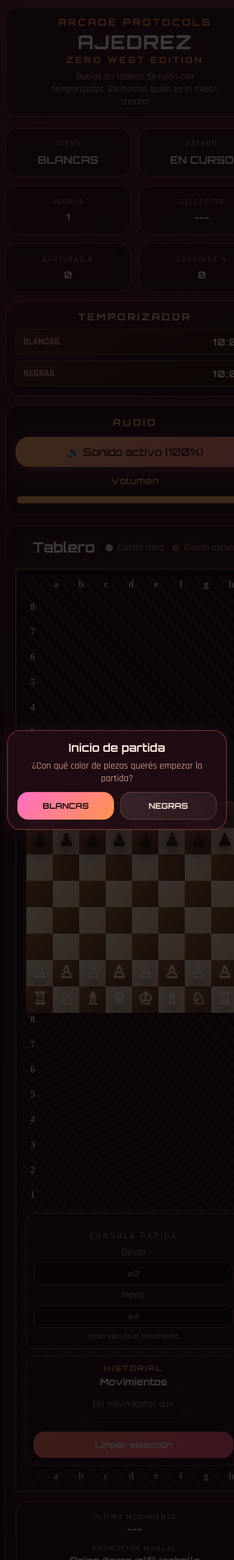
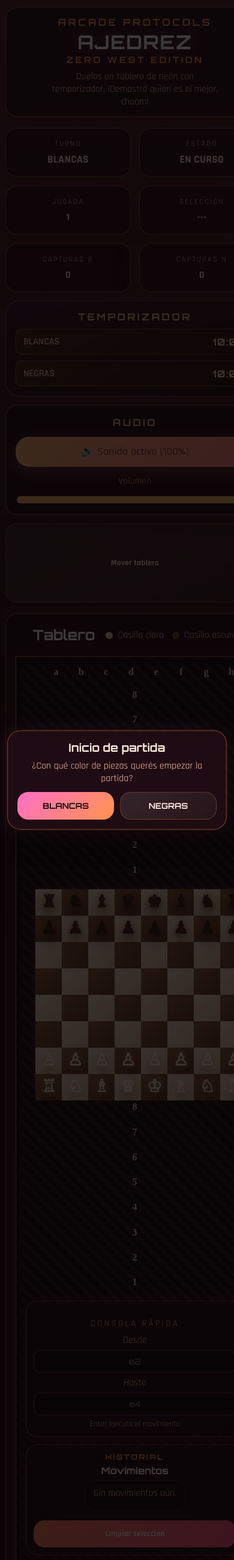
Before and after one commit to lu-developer476/Ajedrez, a Django app: page / in a window 390 px wide. Shown: the whole page at 60% size. Run offline with Django 5.2, Linux system fonts and the light colour scheme; data that the repository does not hold is empty.

Commit message:
Adjust tutorial, modals and control layout in UI (#18)

```diff
--- a/core/static/core/css/styles.css
+++ b/core/static/core/css/styles.css
@@ -99,6 +99,16 @@ body {
 .game-shell.font-theme-cinzel {
   --font-main: 'Cinzel', serif;
   --font-title: 'Cinzel', serif;
+}
+
+.game-shell.font-theme-rajdhani .btn,
+.game-shell.font-theme-rajdhani .stat-card strong,
+.game-shell.font-theme-rajdhani .board-info strong,
+.game-shell.font-theme-rajdhani .coordinates,
+.game-shell.font-theme-rajdhani .audio-state,
+.game-shell.font-theme-rajdhani .audio-label {
+  font-family: 'Rajdhani', sans-serif;
+  letter-spacing: 0.02em;
 }
 
 .game-shell.font-color-default {
@@ -1009,7 +1019,17 @@ body {
 .footer-separator { color: rgba(255,255,255,0.25); }
 
 @media (max-width: 1120px) {
-  .board-main-row { flex-wrap: wrap; }
+  .board-main-row {
+    flex-wrap: wrap;
+    flex-direction: column;
+    align-items: center;
+  }
+  .side-stack {
+    width: 100%;
+    min-width: 0;
+    grid-template-columns: repeat(2, minmax(240px, 1fr));
+    gap: 12px;
+  }
   .command-panel .mini-label {
     font-size: 0.92rem;
     letter-spacing: 0.22em;
@@ -1058,6 +1078,6 @@ body {
   .coords-top, .coords-bottom { margin-left: 30px; }
   .piece { font-size: clamp(1.55rem, 7vw, 2.2rem); }
   .footer { font-size: 0.86rem; }
-  .side-stack { min-width: 140px; }
+  .side-stack { min-width: 140px; grid-template-columns: 1fr; }
   .controls { grid-template-columns: 1fr; }
 }
--- a/core/static/core/js/game.js
+++ b/core/static/core/js/game.js
@@ -84,6 +84,16 @@ const TUTORIAL_ITEMS = [
   { title: 'Caballo', text: 'Movimiento en L y puede saltar piezas. Jugada ejemplo: g1 → f3.' },
   { title: 'Dama', text: 'Combina movimientos de torre y alfil, con gran alcance. Jugada ejemplo: d1 → h5.' },
   { title: 'Rey', text: 'Avanza una casilla en cualquier dirección y puede enrocarse. Jugada ejemplo: e1 → g1 (enroque corto).' },
+  { title: 'Apertura italiana', text: 'Plan clásico de desarrollo rápido: e4, Cf3 y Ac4 para presionar f7 y dominar el centro.' },
+  { title: 'Apertura siciliana', text: 'Respuesta combativa a 1.e4 con ...c5; busca desequilibrar desde temprano y jugar por contragolpe.' },
+  { title: 'Apertura francesa', text: 'Tras 1.e4 e6, las negras preparan ...d5 con estructura sólida y juego estratégico.' },
+  { title: 'Gambito de dama', text: 'Con 1.d4 d5 2.c4, blancas ofrecen peón para ganar espacio central y actividad.' },
+  { title: 'Ruy López', text: '1.e4 e5 2.Cf3 Cc6 3.Ab5: presión sobre c6/e5 y lucha posicional muy rica.' },
+  { title: 'Táctica clavada', text: 'Inmovilizás una pieza porque al moverse deja expuesta una pieza más valiosa detrás.' },
+  { title: 'Táctica doble ataque', text: 'Una sola jugada amenaza dos objetivos al mismo tiempo, forzando concesiones.' },
+  { title: 'Táctica descubierta', text: 'Movés una pieza y habilitás el ataque de otra que estaba "tapada".' },
+  { title: 'Táctica desviación', text: 'Forzás a una pieza rival a abandonar una casilla clave para luego explotar la debilidad.' },
+  { title: 'Táctica rayos X', text: 'Una pieza ataca a través de otra alineada en la misma línea o diagonal para generar amenazas ocultas.' },
 ];
 
 const PIECE_SETS = {
@@ -111,7 +121,7 @@ let pollTimer = null;
 let audioCtx = null;
 let masterGain = null;
 let volume = 1;
-let aiLevel = 3;
+let aiLevel = 1;
 let pieceTheme = 'retro';
 let pieceColorTheme = 'original';
 let boardTheme = 'classic';
@@ -586,7 +596,26 @@ function openCyberConfirm(message) {
   });
 }
 
+function openConfigNotice(title, message) {
+  return new Promise((resolve) => {
+    const backdrop = openCyberModal({
+      title,
+      className: 'cyber-modal-centered',
+      body: `<p>${message}</p>`,
+      actions: '<button type="button" class="btn primary" data-act="ok">Entendido</button>',
+    });
+    const finish = () => { closeCyberModal(); resolve(true); };
+    backdrop.querySelector('[data-act="ok"]').onclick = finish;
+    backdrop.addEventListener('click', (ev) => { if (ev.target === backdrop) finish(); });
+  });
+}
 
+async function resetMatchWithConfigNotice(title, message) {
+  await openConfigNotice(title, message);
+  waitingStartColor = true;
+  resetGame();
+  beginMatchFlow();
+}
 
 function openPromotionSelector(color) {
   return new Promise((resolve) => {
@@ -753,11 +782,23 @@ async function beginMatchFlow() {
 
 modeSelectEl.onchange = () => {
   mode = modeSelectEl.value;
+  if (mode === 'ai' && aiLevelEl) {
+    aiLevelEl.value = '1';
+    aiLevel = 1;
+  }
   render();
   if (pollTimer) clearInterval(pollTimer);
   if (mode === 'online' && roomCode) pollTimer = setInterval(pollOnline, 2000);
 };
-if (aiLevelEl) aiLevelEl.onchange = () => { aiLevel = Number(aiLevelEl.value) || 3; render(); };
+if (aiLevelEl) {
+  aiLevelEl.onchange = async () => {
+    aiLevel = Number(aiLevelEl.value) || 1;
+    render();
+    if (mode === 'ai') {
+      await resetMatchWithConfigNotice('Dificultad de IA actualizada', `Se aplicó IA Nivel ${aiLevel}. Se iniciará una nueva partida para usar la nueva dificultad.`);
+    }
+  };
+}
 if (pieceThemeEl) pieceThemeEl.onchange = () => { pieceTheme = pieceThemeEl.value || 'humano'; render(); };
 if (pieceColorsEl) pieceColorsEl.onchange = () => { pieceColorTheme = pieceColorsEl.value || 'original'; render(); };
 if (boardThemeEl) boardThemeEl.onchange = () => { boardTheme = boardThemeEl.value || 'classic'; render(); };
@@ -809,13 +850,17 @@ onlineJoinBtn.onclick = async () => {
 
 newGameBtn.onclick = async () => {
   const shouldReset = await openCyberConfirm('¿Iniciar una nueva partida?');
-  if (shouldReset) { waitingStartColor = true; resetGame(); beginMatchFlow(); }
+  if (shouldReset) {
+    await resetMatchWithConfigNotice('Nueva partida', 'Configurá color de piezas y continuá con una nueva partida.');
+  }
 };
 
 if (restartGameBtn) {
   restartGameBtn.onclick = async () => {
     const shouldReset = await openCyberConfirm('¿Reiniciar partida y volver al estado inicial?');
-    if (shouldReset) { waitingStartColor = true; resetGame(); beginMatchFlow(); }
+    if (shouldReset) {
+      await resetMatchWithConfigNotice('Partida reiniciada', 'Se reinició la partida. Elegí el color de tus piezas para comenzar.');
+    }
   };
 }
 
--- a/core/templates/core/index.html
+++ b/core/templates/core/index.html
@@ -39,6 +39,7 @@
           <label for="volume-slider" class="audio-label">Volumen</label>
           <input id="volume-slider" class="volume-slider" type="range" min="0" max="100" value="100" aria-label="Control de volumen">
         </article>
+        <button id="flip-board-btn" class="btn secondary stat-level-card" type="button">Mover tablero</button>
       </div>
     </section>
 
@@ -73,17 +74,10 @@
       </div>
       <div class="board-info panel-inline">
         <div><span class="mini-label">Último movimiento</span><strong id="last-move">---</strong></div>
-        <div><span class="mini-label">Promoción manual</span><strong id="promotion-mode">Reina/torre/alfil/caballo</strong></div>
+        <div><span class="mini-label">Promoción manual</span><strong id="promotion-mode">Reina | Torre | Alfil | Caballo</strong></div>
         <div><span class="mini-label">Modo</span><strong id="mode-label">Local 1v1</strong></div>
       </div>
       <div class="theme-selects panel-inline">
-        <select id="ai-level" class="btn secondary" aria-label="Nivel de IA">
-          <option value="1">IA Nivel 1 · Novato</option>
-          <option value="2">IA Nivel 2 · Callejera</option>
-          <option value="3" selected>IA Nivel 3 · Élite</option>
-          <option value="4">IA Nivel 4 · Profesional</option>
-          <option value="5">IA Nivel 5 · Blackwall</option>
-        </select>
         <select id="piece-theme" class="btn secondary" aria-label="Estilo de fichas">
           <option value="retro" selected>Fichas · Retro</option>
           <option value="humano">Fichas · Medieval</option>
@@ -135,11 +129,17 @@
     <section class="aux-panels">
       <div class="controls panel-glow">
         <select id="mode-select" class="btn secondary"><option value="local">Local 1v1</option><option value="ai">Jugador vs IA</option><option value="online">Online</option></select>
+        <select id="ai-level" class="btn secondary" aria-label="Nivel de IA">
+          <option value="1" selected>IA Nivel 1 · Novato</option>
+          <option value="2">IA Nivel 2 · Callejera</option>
+          <option value="3">IA Nivel 3 · Élite</option>
+          <option value="4">IA Nivel 4 · Profesional</option>
+          <option value="5">IA Nivel 5 · Blackwall</option>
+        </select>
         <button id="open-tutorial-panel-btn" class="btn secondary" type="button">Tutorial</button>
         <button id="new-game-btn" class="btn primary" type="button">Nueva partida</button>
         <button id="pause-game-btn" class="btn secondary" type="button">Pausar</button>
         <button id="restart-game-btn" class="btn danger" type="button">Reiniciar partida</button>
-        <button id="flip-board-btn" class="btn secondary" type="button">Girar tablero</button>
         <button id="online-create-btn" class="btn secondary" type="button">Crear sala</button>
         <button id="online-join-btn" class="btn secondary" type="button">Unirse a sala</button>
       </div>
```
